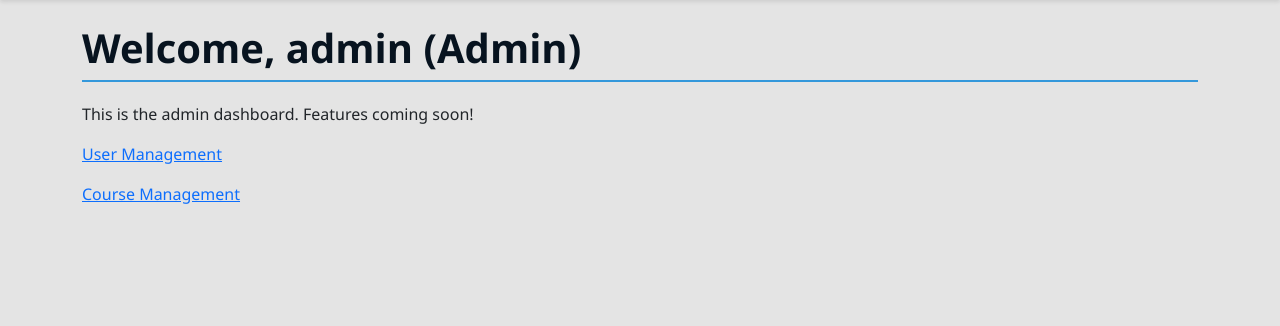
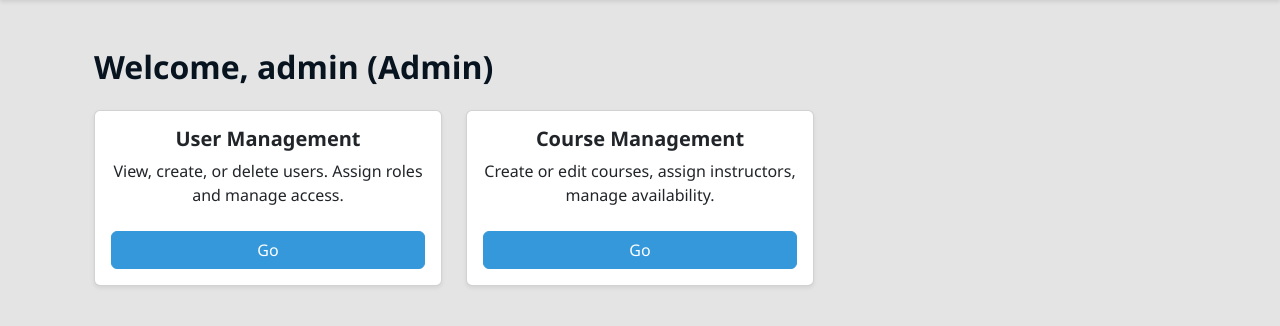
Before and after one commit to ZEnglish89/CSE108-08, a Flask app: page /dashboard/admin in a window 1280 px wide. Shown: the part 56-382 px from the top of the page. Run offline with Flask 3, Linux system fonts and the light colour scheme; a user stored in the database is signed in.

Commit message:
cleaned up dashboards and tested things, final version before presentation

```diff
--- a/templates/dashboard_admin.html
+++ b/templates/dashboard_admin.html
@@ -1,9 +1,40 @@
 {% extends "base.html" %}
 {% block title %}Admin Dashboard{% endblock %}
+
 {% block content %}
-<h1>Welcome, {{ current_user.username }} ({{ current_user.role.capitalize() }})</h1>
-<p>This is the admin dashboard. Features coming soon!</p>
+<div class="container mt-5">
+    <h2 class="mb-4">Welcome, {{ current_user.username }} (Admin)</h2>
 
-<p><a href="{{ url_for('admin_users') }}">User Management</a></p>
-<p><a href="{{ url_for('admin_courses') }}">Course Management</a></p>
+    <div class="row text-center">
+        <div class="col-md-4 mb-3">
+            <div class="card shadow-sm h-100">
+                <div class="card-body d-flex flex-column justify-content-between">
+                    <h5 class="card-title">User Management</h5>
+                    <p class="card-text">View, create, or delete users. Assign roles and manage access.</p>
+                    <a href="{{ url_for('admin_users') }}" class="btn btn-primary mt-2">Go</a>
+                </div>
+            </div>
+        </div>
+
+        <div class="col-md-4 mb-3">
+            <div class="card shadow-sm h-100">
+                <div class="card-body d-flex flex-column justify-content-between">
+                    <h5 class="card-title">Course Management</h5>
+                    <p class="card-text">Create or edit courses, assign instructors, manage availability.</p>
+                    <a href="{{ url_for('admin_courses') }}" class="btn btn-primary mt-2">Go</a>
+                </div>
+            </div>
+        </div>
+
+{#        <div class="col-md-4 mb-3">#}
+{#            <div class="card shadow-sm h-100">#}
+{#                <div class="card-body d-flex flex-column justify-content-between">#}
+{#                    <h5 class="card-title">Grades & Enrollment</h5>#}
+{#                    <p class="card-text">Manually enroll students and update their course grades.</p>#}
+{#                    <a href="{{ url_for('edit_grade') }}" class="btn btn-primary mt-2">Go</a>#}
+{#                </div>#}
+{#            </div>#}
+{#        </div>#}
+    </div>
+</div>
 {% endblock %}
```
Also changed, not shown: app.py (+0 -22 lines), templates/dashboard_instructor.html (+11 -2 lines), templates/grade_management.html (+0 -37 lines).
